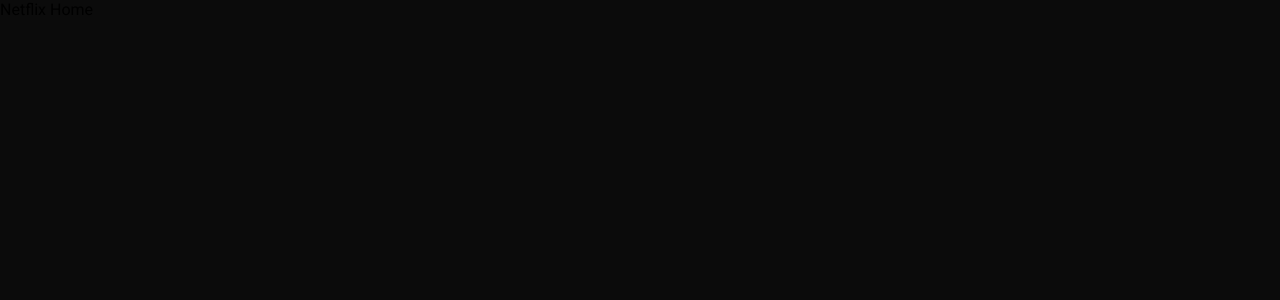
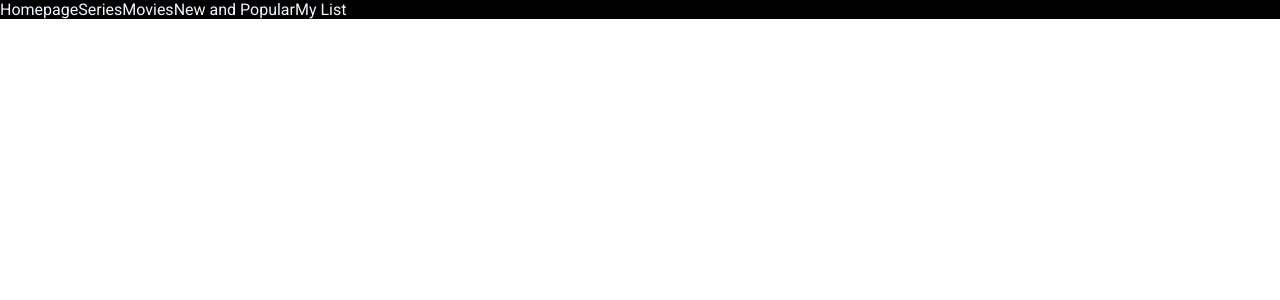
Before and after one commit to IgorOsta/React-Real-World-Projects, a React (Create React App) app in the folder netflix-copy/: page / in a window 1280 px wide. Shown: the top 300 px of the page. Built offline with nearby package versions, Linux system fonts and the light colour scheme.

Commit message:
Added NavBar with Logo

```diff
--- a/netflix-copy/package.json
+++ b/netflix-copy/package.json
@@ -3,6 +3,10 @@
   "version": "0.1.0",
   "private": true,
   "dependencies": {
+    "@emotion/react": "^11.11.0",
+    "@emotion/styled": "^11.11.0",
+    "@mui/icons-material": "^5.11.16",
+    "@mui/material": "^5.13.1",
     "@testing-library/jest-dom": "^5.16.5",
     "@testing-library/react": "^13.4.0",
     "@testing-library/user-event": "^13.5.0",
--- a/netflix-copy/src/App.scss
+++ b/netflix-copy/src/App.scss
@@ -1,7 +1,6 @@
+:root {
+  background-color: white;
+}
 body {
   font-family: "Roboto", sans-serif;
 }
-
-:root {
-  background-color: #0b0b0b;
-}
--- /dev/null
+++ b/netflix-copy/src/components/NavBar.jsx
@@ -0,0 +1,20 @@
+import "./navbar.scss";
+const NavBar = () => {
+  return (
+    <div className="navBar">
+      <div className="container">
+        <div className="left">
+          <img src="" alt="" />
+          <span>Homepage</span>
+          <span>Series</span>
+          <span>Movies</span>
+          <span>New and Popular</span>
+          <span>My List</span>
+        </div>
+        <div className="right"></div>
+      </div>
+    </div>
+  );
+};
+
+export default NavBar;
--- /dev/null
+++ b/netflix-copy/src/components/navbar.scss
@@ -0,0 +1,3 @@
+.navBar {
+  color: aliceblue;
+}
--- a/netflix-copy/src/home/Home.jsx
+++ b/netflix-copy/src/home/Home.jsx
@@ -1,7 +1,12 @@
-import React from "react";
+import NavBar from "../components/NavBar";
+import "./home.scss";
 
 const Home = () => {
-  return <div>Netflix Home</div>;
+  return (
+    <div className="home">
+      <NavBar />
+    </div>
+  );
 };
 
 export default Home;
--- a/netflix-copy/src/home/home.scss
+++ b/netflix-copy/src/home/home.scss
@@ -0,0 +1,3 @@
+.home {
+  background-color: black;
+}
--- a/netflix-copy/src/index.scss
+++ b/netflix-copy/src/index.scss
@@ -1,13 +1,4 @@
-body {
+* {
   margin: 0;
-  font-family: -apple-system, BlinkMacSystemFont, 'Segoe UI', 'Roboto', 'Oxygen',
-    'Ubuntu', 'Cantarell', 'Fira Sans', 'Droid Sans', 'Helvetica Neue',
-    sans-serif;
-  -webkit-font-smoothing: antialiased;
-  -moz-osx-font-smoothing: grayscale;
+  padding: 0;
 }
-
-code {
-  font-family: source-code-pro, Menlo, Monaco, Consolas, 'Courier New',
-    monospace;
-}
```
Also changed, not shown: 1 other file (tests, documents, lock files or other folders).
